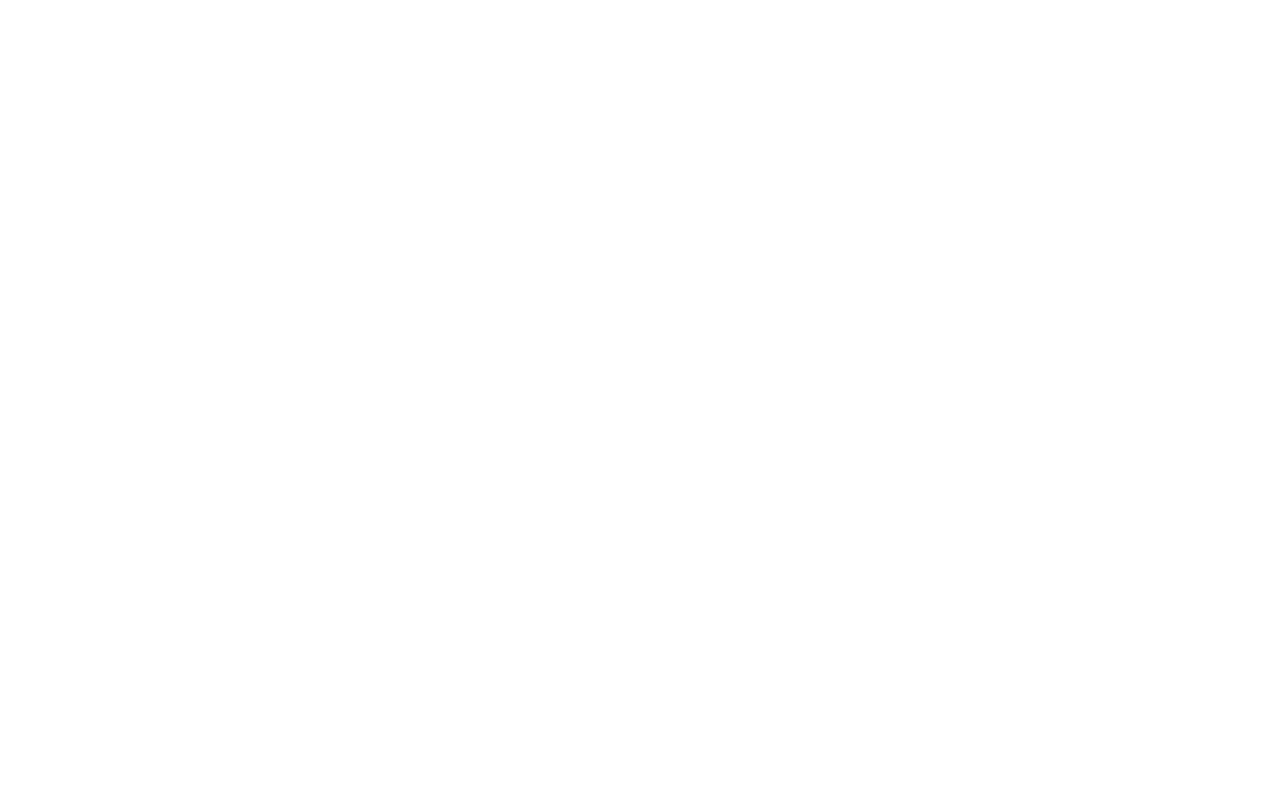
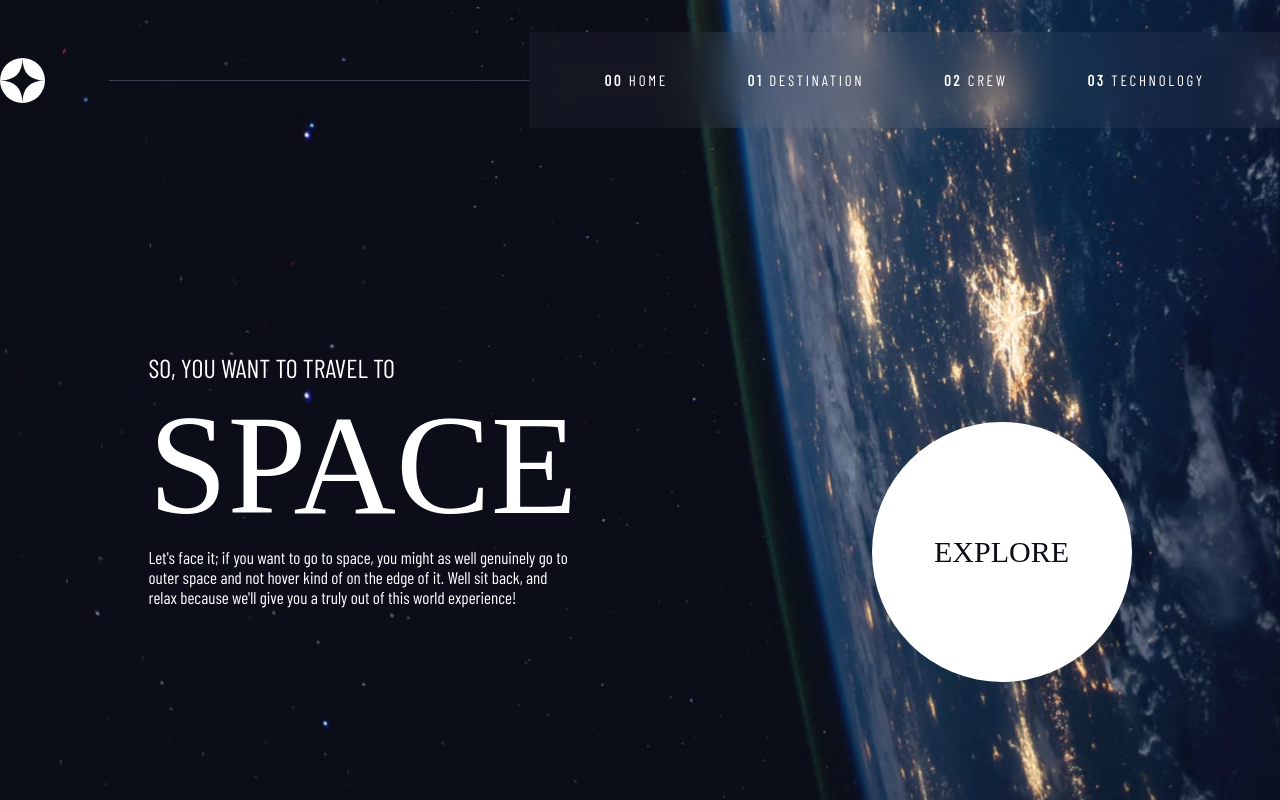
Before and after one commit to brunodsousa/space-tourism-challenge, a Vue app: page / in a window 1280 px wide. Built offline with nearby package versions, Linux system fonts and the light colour scheme; a web font is replaced by a local one.

Commit message:
Home created, typography adjustment

```diff
--- a/src/assets/sass/typography/typography.scss
+++ b/src/assets/sass/typography/typography.scss
@@ -12,33 +12,33 @@
 
 @mixin heading($heading: 1) {
   @if $heading == 1 {
-    @include fontConfig($heading-font-family, 400, 9rem, uppercase);
+    @include fontConfig($heading-font-family, 400, 8.875rem, uppercase);
   } @else if $heading == 2 {
-    @include fontConfig($heading-font-family, 400, 6rem, uppercase);
+    @include fontConfig($heading-font-family, 400, 5.875rem, uppercase);
   } @else if $heading == 3 {
-    @include fontConfig($heading-font-family, 400, 3rem, uppercase);
+    @include fontConfig($heading-font-family, 400, 3.313rem, uppercase);
   } @else if $heading == 4 {
-    @include fontConfig($heading-font-family, 400, 2rem, uppercase);
+    @include fontConfig($heading-font-family, 400, 1.875rem, uppercase);
   } @else {
-    @include fontConfig($subheading-body-font-family, 400, 1.75rem, uppercase);
+    @include fontConfig($subheading-body-font-family, 400, 1.625rem, uppercase);
     letter-spacing: 0.297rem;
   }
 }
 
 @mixin subheading($subheading: 1) {
   @if $subheading == 1 {
-    @include fontConfig($subheading-body-font-family, 400, 1.75rem, uppercase);
+    @include fontConfig($subheading-body-font-family, 400, 1.625rem, uppercase);
   } @else {
-    @include fontConfig($subheading-body-font-family, 400, 0.8rem, uppercase);
+    @include fontConfig($subheading-body-font-family, 400, 0.813rem, uppercase);
     letter-spacing: 0.147rem;
   }
 }
 
 @mixin navText() {
-  @include fontConfig($subheading-body-font-family, 400, 1rem, uppercase);
+  @include fontConfig($subheading-body-font-family, 400, 0.938rem, uppercase);
   letter-spacing: 0.169rem;
 }
 
 @mixin bodyText() {
-  @include fontConfig($subheading-body-font-family, 400, 1.125rem, none);
+  @include fontConfig($subheading-body-font-family, 400, 1.063rem, none);
 }
--- a/src/components/Header.vue
+++ b/src/components/Header.vue
@@ -88,6 +88,7 @@
 
         &:hover {
           border-bottom: 2px solid $white;
+          transition: border-bottom 500ms;
         }
 
         a {
--- a/src/main.js
+++ b/src/main.js
@@ -1,8 +1,10 @@
-import Vue from 'vue'
-import App from './App.vue'
+import Vue from "vue";
+import App from "./App.vue";
+import Home from "./views/Home.vue";
+import "./assets/sass/main.scss";
 
-Vue.config.productionTip = false
+Vue.config.productionTip = false;
 
 new Vue({
-  render: h => h(App),
-}).$mount('#app')
+  render: (h) => h(Home),
+}).$mount("#app");
--- a/src/views/Home.vue
+++ b/src/views/Home.vue
@@ -0,0 +1,93 @@
+<template>
+  <div id="home">
+    <Header />
+    <div class="home__content">
+      <div class="content__text">
+        <p>So, you want to travel to</p>
+        <h1>Space</h1>
+        <p>
+          Let's face it; if you want to go to space, you might as well genuinely
+          go to outer space and not hover kind of on the edge of it. Well sit
+          back, and relax because we'll give you a truly out of this world
+          experience!
+        </p>
+      </div>
+      <div class="content__button">
+        <button>Explore</button>
+      </div>
+    </div>
+  </div>
+</template>
+
+<script>
+import Header from "../components/Header.vue";
+export default {
+  name: "Home",
+  components: {
+    Header,
+  },
+};
+</script>
+
+<style lang="scss" scoped>
+@import "../assets/sass/main.scss";
+
+#home {
+  min-height: 100vh;
+  background: url("../assets/images/home/background-home-desktop.jpg") center /
+    cover no-repeat;
+
+  padding-top: 2rem;
+  display: flex;
+  flex-direction: column;
+
+  .home__content {
+    width: 100%;
+    height: 50vh;
+    margin: auto 0 3rem 0;
+    display: flex;
+    flex-wrap: wrap;
+    justify-content: space-around;
+
+    .content__text {
+      max-width: 426px;
+      color: $white;
+
+      p {
+        &:nth-of-type(1) {
+          @include subheading(1);
+        }
+        &:last-of-type {
+          @include bodyText;
+        }
+      }
+
+      h1 {
+        @include heading(1);
+      }
+    }
+
+    .content__button {
+      min-width: 260px;
+      max-width: 420px;
+      height: 260px;
+      align-self: center;
+
+      button {
+        width: 100%;
+        height: 100%;
+        border: none;
+        border-radius: 50%;
+        background-color: $white;
+        color: $dark-blue;
+        @include heading(4);
+
+        &:hover {
+          outline: 4rem solid rgba(#979797, 0.5);
+          transition: outline 2s;
+        }
+      }
+    }
+  }
+}
+</style>
```
